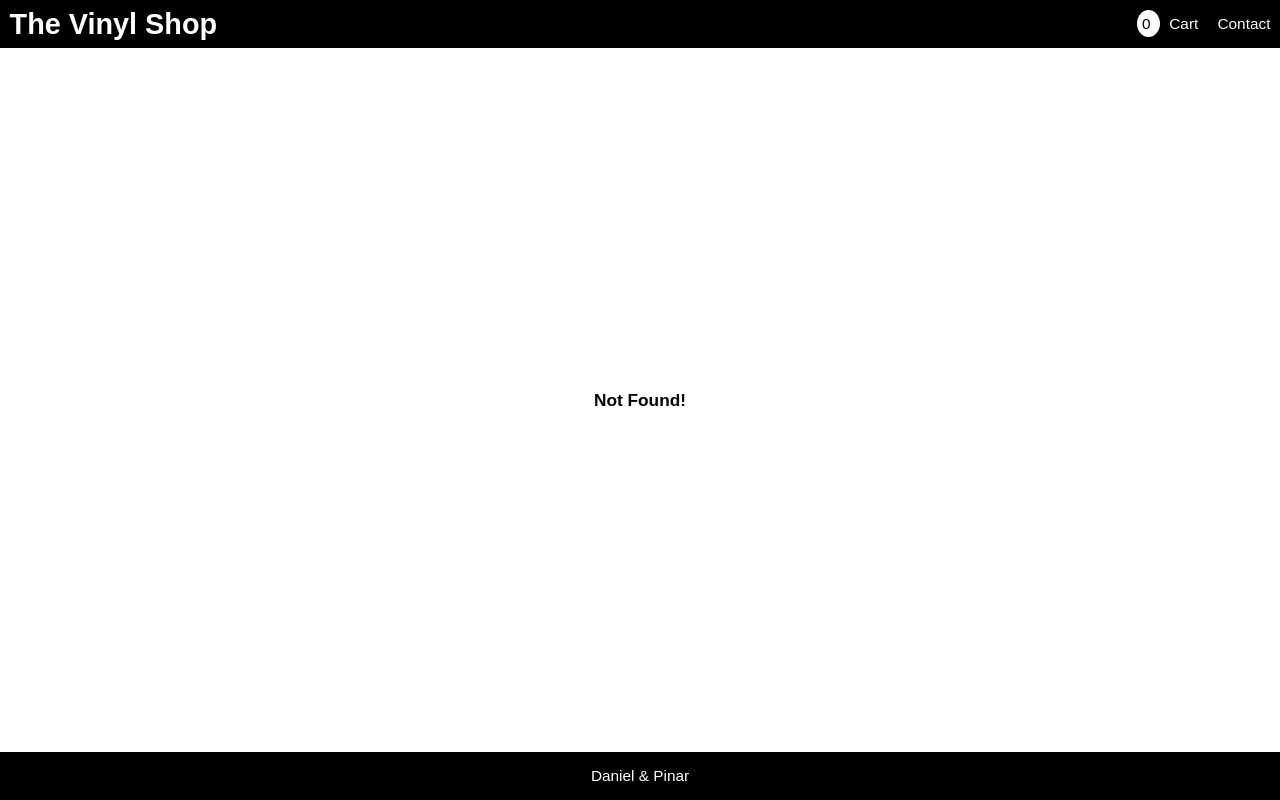
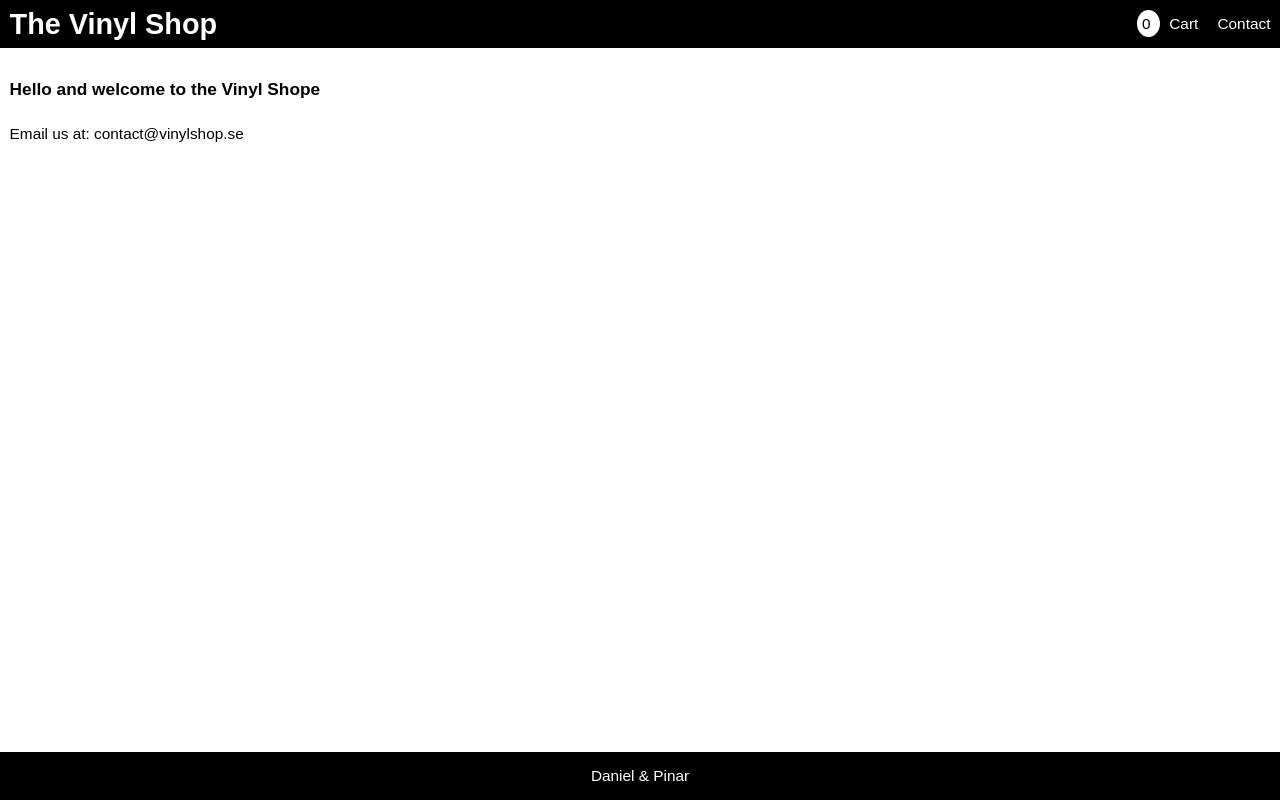
Before and after one commit to dandeloid/project-final, a React (Create React App) app in the folder frontend/: page /contact in a window 1280 px wide. Before the commit this address had no page. Built offline with nearby package versions, Linux system fonts and the light colour scheme.

Commit message:
ContactScreen

```diff
--- a/frontend/src/App.js
+++ b/frontend/src/App.js
@@ -14,6 +14,7 @@ import HomeScreen from './screens/HomeScreen'
 import CartScreen from './screens/CartScreen'
 import CheckoutScreen from './screens/CheckoutScreen'
 import PayScreen from './screens/PayScreen'
+import ContactScreen from './screens/ContactScreen'
 
 
 
@@ -38,6 +39,7 @@ const App = () => {
               <Route path="/cart" element={<CartScreen />} />
               <Route path="/checkout" element={<CheckoutScreen />} />
               <Route path="/pay" element={<PayScreen />} />
+              <Route path="/contact" element={<ContactScreen />} />
               <Route path="*" element={<NotFound />} />
             </Routes>
           <Footer />
--- /dev/null
+++ b/frontend/src/screens/ContactScreen.js
@@ -0,0 +1,13 @@
+import React from 'react'
+
+const ContactScreen = () => {
+
+    return (
+        <main>
+            <h1>Hello and welcome to the Vinyl Shope</h1>
+            <p>Email us at: contact@vinylshop.se</p>
+        </main>
+    )
+}
+
+export default ContactScreen
```
